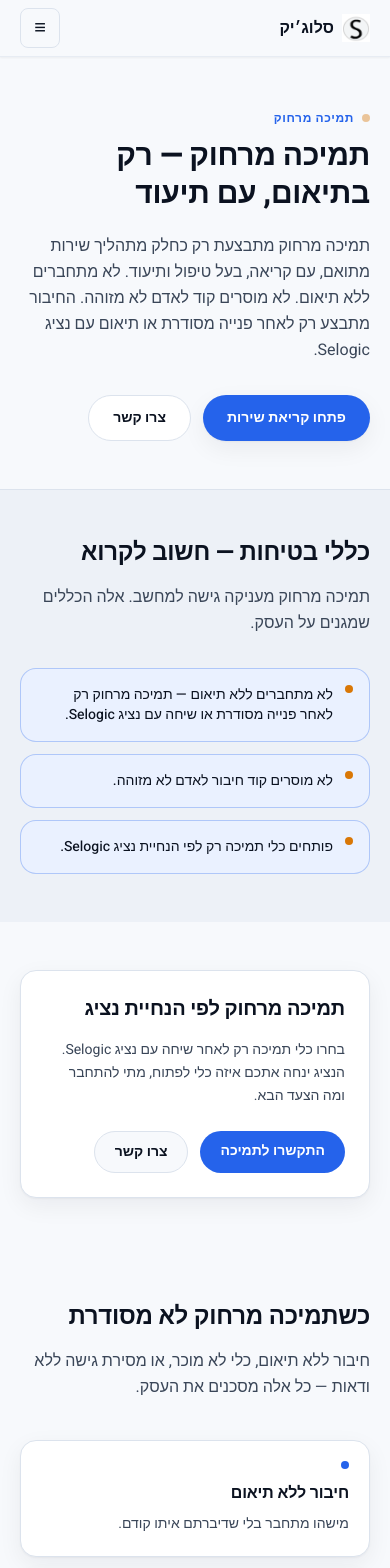
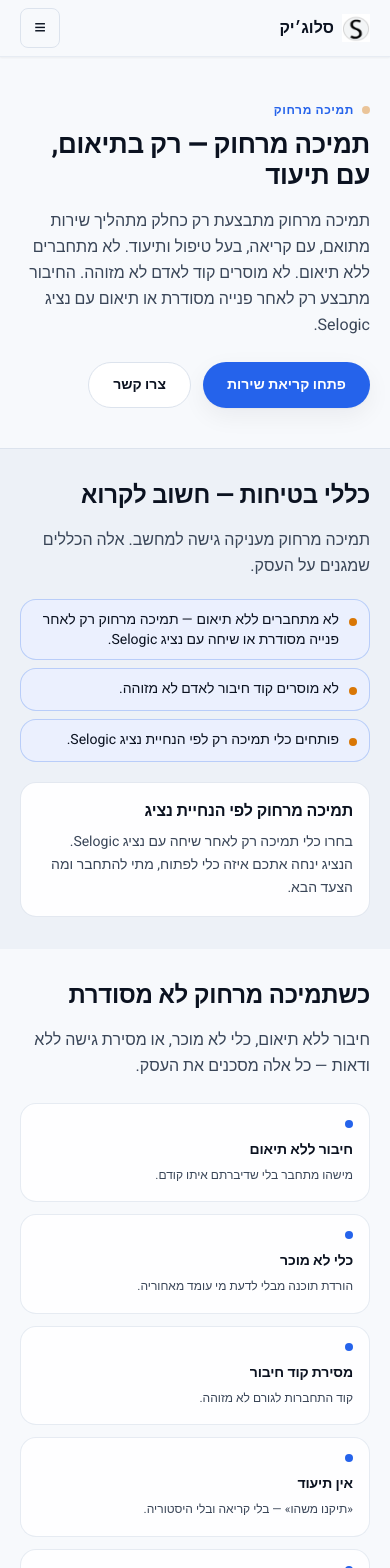
Before and after one commit to doron10-dev/selogic-website, a Next.js app: page /remote-support in a window 390 px wide. Shown: the top 1568 px of the page. Built offline with nearby package versions, Linux system fonts and the light colour scheme.

Commit message:
ui: polish service pages visual hierarchy
Co-authored-by: Cursor <cursoragent@cursor.com>

```diff
--- a/src/app/managed-it-services/page.tsx
+++ b/src/app/managed-it-services/page.tsx
@@ -8,5 +8,5 @@ export const metadata: Metadata = {
 };
 
 export default function Page() {
-  return <ServicePage content={managedItServicesPage} />;
+  return <ServicePage content={managedItServicesPage} variant="flagship" />;
 }
--- a/src/app/remote-support/page.tsx
+++ b/src/app/remote-support/page.tsx
@@ -9,5 +9,11 @@ export const metadata: Metadata = {
 };
 
 export default function Page() {
-  return <ServicePage content={remoteSupportPage} afterHero={<RemoteSupportExtras />} />;
+  return (
+    <ServicePage
+      content={remoteSupportPage}
+      afterHero={<RemoteSupportExtras />}
+      variant="compact"
+    />
+  );
 }
--- a/src/components/feature-card.tsx
+++ b/src/components/feature-card.tsx
@@ -1,33 +1,57 @@
 import Link from "next/link";
 import { StatusDot } from "@/components/status-dot";
-
-type CardItem = {
-  title: string;
-  body: string;
-  href?: string;
-};
+import type { CardItem } from "@/types/service-page";
 
 const dotKinds = ["open", "progress", "waiting", "closed"] as const;
 
-const baseClass = "group block min-w-0 card-surface p-5 card-surface-hover";
+type CardVariant = "default" | "compact" | "featured";
 
-function CardInner({ item, index }: { item: CardItem; index?: number }) {
+function cardSurfaceClass(variant: CardVariant) {
+  if (variant === "featured") {
+    return "group block min-w-0 rounded-card border-2 border-signal/30 bg-gradient-to-br from-signal-soft/30 to-white p-5 shadow-lift ring-1 ring-signal/10 transition-colors hover:border-signal/45";
+  }
+  if (variant === "compact") {
+    return "group block min-w-0 rounded-card border border-slate-line/70 bg-white/80 p-4 shadow-none transition-colors hover:border-signal/25";
+  }
+  return "group block min-w-0 card-surface p-5 card-surface-hover";
+}
+
+function CardInner({
+  item,
+  index,
+  variant = "default",
+}: {
+  item: CardItem;
+  index?: number;
+  variant?: CardVariant;
+}) {
   const dotKind = dotKinds[(index ?? 0) % dotKinds.length];
+  const isFeatured = variant === "featured" || item.featured;
+  const titleClass =
+    variant === "compact" ? "break-words text-sm font-bold text-slate-ink" : "break-words text-base font-bold text-slate-ink";
+  const bodyClass =
+    variant === "compact" ? "mt-1.5 break-words text-xs leading-relaxed text-slate-body" : "mt-2 break-words text-sm leading-relaxed text-slate-body";
 
   return (
     <>
       <div className="mb-3 flex items-center justify-between gap-2">
-        <StatusDot kind={dotKind} />
-        {typeof index === "number" && (
+        <StatusDot kind={isFeatured ? "closed" : dotKind} />
+        {typeof index === "number" && variant !== "compact" ? (
           <span className="font-mono text-xs text-slate-mute">
             {String(index + 1).padStart(2, "0")}
           </span>
-        )}
+        ) : null}
       </div>
-      <h3 className="break-words text-base font-bold text-slate-ink">{item.title}</h3>
-      <p className="mt-2 break-words text-sm leading-relaxed text-slate-body">{item.body}</p>
+      {isFeatured ? (
+        <span className="mb-2 block text-xs font-semibold text-signal-ink">שירות מרכזי</span>
+      ) : null}
+      <h3 className={titleClass}>{item.title}</h3>
+      <p className={bodyClass}>{item.body}</p>
       {item.href ? (
-        <span className="mt-3 inline-block text-signal transition-colors group-hover:text-signal-ink" aria-hidden="true">
+        <span
+          className={`inline-block text-signal transition-colors group-hover:text-signal-ink ${variant === "compact" ? "mt-2 text-xs" : "mt-3"}`}
+          aria-hidden="true"
+        >
           ←
         </span>
       ) : null}
@@ -35,8 +59,18 @@ function CardInner({ item, index }: { item: CardItem; index?: number }) {
   );
 }
 
-export function FeatureCard({ item, index }: { item: CardItem; index?: number }) {
-  const inner = <CardInner item={item} index={index} />;
+export function FeatureCard({
+  item,
+  index,
+  variant = "default",
+}: {
+  item: CardItem;
+  index?: number;
+  variant?: CardVariant;
+}) {
+  const resolvedVariant = item.featured ? "featured" : variant;
+  const baseClass = cardSurfaceClass(resolvedVariant);
+  const inner = <CardInner item={item} index={index} variant={resolvedVariant} />;
 
   if (item.href) {
     return (
@@ -52,22 +86,33 @@ export function CardGrid({
   items,
   cols = 3,
   numbered = false,
+  density = "default",
 }: {
   items: CardItem[];
   cols?: 2 | 3 | 4;
   numbered?: boolean;
+  density?: "default" | "compact";
 }) {
   const colClass =
     cols === 2
       ? "sm:grid-cols-2"
       : cols === 4
-      ? "sm:grid-cols-2 lg:grid-cols-4"
-      : "sm:grid-cols-2 lg:grid-cols-3";
+        ? "sm:grid-cols-2 lg:grid-cols-4"
+        : "sm:grid-cols-2 lg:grid-cols-3";
+
+  const gapClass = density === "compact" ? "gap-3" : "gap-4";
+  const mtClass = density === "compact" ? "mt-6" : "mt-10";
+  const cardVariant = density === "compact" ? "compact" : "default";
 
   return (
-    <div className={`mt-10 grid grid-cols-1 gap-4 ${colClass}`}>
+    <div className={`${mtClass} grid grid-cols-1 ${gapClass} ${colClass}`}>
       {items.map((item, i) => (
-        <FeatureCard key={item.title} item={item} index={numbered ? i : undefined} />
+        <div
+          key={item.title}
+          className={item.featured ? "min-w-0 sm:col-span-2 lg:col-span-2" : "min-w-0"}
+        >
+          <FeatureCard item={item} index={numbered ? i : undefined} variant={cardVariant} />
+        </div>
       ))}
     </div>
   );
--- a/src/components/page-final-cta.tsx
+++ b/src/components/page-final-cta.tsx
@@ -7,11 +7,12 @@ type PageFinalCtaProps = {
   body: string;
   primary: CtaLink;
   secondary: CtaLink;
+  compact?: boolean;
 };
 
-export function PageFinalCta({ title, body, primary, secondary }: PageFinalCtaProps) {
+export function PageFinalCta({ title, body, primary, secondary, compact = false }: PageFinalCtaProps) {
   return (
-    <Section tone="ink">
+    <Section tone="ink" className={compact ? "py-10 sm:py-14 lg:py-16" : undefined}>
       <div className="mx-auto max-w-3xl text-center">
         <SectionHeading title={title} body={body} align="center" invert />
         <div className="mt-8 grid gap-4 sm:grid-cols-2 sm:gap-6">
--- a/src/components/page-hero.tsx
+++ b/src/components/page-hero.tsx
@@ -10,6 +10,8 @@ type PageHeroProps = {
   statusKind?: "open" | "progress" | "waiting" | "closed";
   primaryCta?: HeroCtaLink;
   secondaryCta?: HeroCtaLink;
+  /** Flagship service pages — stronger hero treatment */
+  prominent?: boolean;
 };
 
 export function PageHero({
@@ -19,22 +21,89 @@ export function PageHero({
   statusKind = "open",
   primaryCta,
   secondaryCta,
+  prominent = false,
 }: PageHeroProps) {
   const hasCustomCta = Boolean(primaryCta || secondaryCta);
 
   return (
-    <section className="border-b border-slate-line bg-paper">
-      <div className="container-page py-12 sm:py-20">
+    <section
+      className={
+        prominent
+          ? "border-b border-signal/20 bg-gradient-to-bl from-signal-soft/50 via-paper to-paper"
+          : "border-b border-slate-line bg-paper"
+      }
+    >
+      <div
+        className={`container-page ${prominent ? "py-12 sm:py-20 lg:py-20" : "py-10 sm:py-16 lg:py-20"}`}
+      >
+        {prominent ? (
+          <div className="max-w-4xl rounded-card border border-signal/20 bg-white/70 p-6 shadow-lift backdrop-blur-sm sm:p-8 lg:p-10">
+            <HeroContent
+              eyebrow={eyebrow}
+              title={title}
+              intro={intro}
+              statusKind={statusKind}
+              hasCustomCta={hasCustomCta}
+              primaryCta={primaryCta}
+              secondaryCta={secondaryCta}
+              prominent
+            />
+          </div>
+        ) : (
+          <HeroContent
+            eyebrow={eyebrow}
+            title={title}
+            intro={intro}
+            statusKind={statusKind}
+            hasCustomCta={hasCustomCta}
+            primaryCta={primaryCta}
+            secondaryCta={secondaryCta}
+          />
+        )}
+      </div>
+    </section>
+  );
+}
+
+function HeroContent({
+  eyebrow,
+  title,
+  intro,
+  statusKind,
+  hasCustomCta,
+  primaryCta,
+  secondaryCta,
+  prominent = false,
+}: {
+  eyebrow: string;
+  title: string;
+  intro: string;
+  statusKind: "open" | "progress" | "waiting" | "closed";
+  hasCustomCta: boolean;
+  primaryCta?: HeroCtaLink;
+  secondaryCta?: HeroCtaLink;
+  prominent?: boolean;
+}) {
+  return (
+    <>
       <span className="eyebrow mb-3">
         <StatusDot kind={statusKind} pulse />
         {eyebrow}
       </span>
-        <h1 className="max-w-3xl text-3xl font-extrabold leading-tight text-slate-ink sm:text-4xl md:text-5xl">
+      <h1
+        className={`max-w-3xl font-extrabold text-slate-ink ${
+          prominent
+            ? "text-[1.65rem] leading-[1.18] sm:text-4xl sm:leading-tight md:text-5xl"
+            : "text-[1.625rem] leading-[1.2] sm:text-4xl sm:leading-tight md:text-5xl"
+        }`}
+      >
         {title}
       </h1>
-        <p className="mt-5 max-w-2xl text-base leading-relaxed text-slate-body sm:text-lg">{intro}</p>
+      <p className="mt-4 max-w-2xl text-base leading-relaxed text-slate-body sm:mt-5 sm:text-lg">
+        {intro}
+      </p>
       {hasCustomCta ? (
-          <div className="mt-8 flex flex-wrap gap-3">
+        <div className="mt-6 flex flex-wrap gap-3 sm:mt-8">
           {primaryCta ? (
             <Button href={primaryCta.href} variant="primary">
               {primaryCta.label}
@@ -47,13 +116,12 @@ export function PageHero({
           ) : null}
         </div>
       ) : (
-          <div className="mt-8">
+        <div className="mt-6 sm:mt-8">
           <Button href={siteUrls.technicalSupport} variant="secondary">
             פתחו קריאת שירות
           </Button>
         </div>
       )}
-      </div>
-    </section>
+    </>
   );
 }
--- a/src/components/remote-support-extras.tsx
+++ b/src/components/remote-support-extras.tsx
@@ -1,7 +1,5 @@
-import Link from "next/link";
 import { StatusDot } from "@/components/status-dot";
 import { Section, SectionHeading } from "@/components/section";
-import { contactChannels, siteLabels, siteUrls } from "@/data/contact";
 import {
   remoteSupportGuidance,
   remoteSupportSafetyRules,
@@ -9,47 +7,28 @@ import {
 
 export function RemoteSupportExtras() {
   return (
-    <>
-      <Section tone="mute" className="!py-12 sm:!py-16">
+    <Section tone="mute" className="!py-8 sm:!py-10">
       <SectionHeading
         title="כללי בטיחות — חשוב לקרוא"
         body="תמיכה מרחוק מעניקה גישה למחשב. אלה הכללים שמגנים על העסק."
       />
-        <ul className="mt-8 max-w-3xl space-y-3">
+      <ul className="mt-5 grid max-w-3xl gap-2 sm:grid-cols-1">
         {remoteSupportSafetyRules.map((rule) => (
           <li
             key={rule}
-              className="flex items-start gap-3 rounded-card border border-signal/30 bg-signal-soft p-4 text-sm font-medium text-slate-ink"
+            className="flex items-start gap-2.5 rounded-card border border-signal/25 bg-signal-soft/80 px-3 py-2.5 text-sm leading-snug text-slate-ink"
           >
+            <span className="mt-0.5 shrink-0">
               <StatusDot kind="progress" />
-              {rule}
+            </span>
+            <span>{rule}</span>
           </li>
         ))}
       </ul>
-      </Section>
-
-      <Section tone="paper" className="!py-12 sm:!py-16">
-        <div className="mx-auto max-w-2xl min-w-0 rounded-card border border-slate-line bg-white p-6 shadow-card sm:p-8">
-          <h2 className="text-xl font-bold text-slate-ink">{remoteSupportGuidance.title}</h2>
-          <p className="mt-4 text-sm leading-relaxed text-slate-body">{remoteSupportGuidance.body}</p>
-          <div className="mt-6 flex flex-wrap gap-3">
-            {contactChannels.phone && (
-              <a
-                href={contactChannels.phone}
-                className="inline-flex rounded-pill bg-signal px-5 py-2.5 text-sm font-semibold text-white transition-colors hover:bg-signal-ink"
-              >
-                {siteLabels.callSupport}
-              </a>
-            )}
-            <Link
-              href={siteUrls.contact}
-              className="inline-flex rounded-pill border border-slate-line bg-paper px-5 py-2.5 text-sm font-semibold text-slate-ink transition-colors hover:border-signal/40 hover:text-signal"
-            >
-              {siteLabels.contact}
-            </Link>
-          </div>
+      <div className="mt-5 max-w-3xl rounded-card border border-slate-line/80 bg-white/90 p-4 sm:p-5">
+        <h2 className="text-base font-bold text-slate-ink">{remoteSupportGuidance.title}</h2>
+        <p className="mt-2 text-sm leading-relaxed text-slate-body">{remoteSupportGuidance.body}</p>
       </div>
     </Section>
-    </>
   );
 }
--- a/src/components/service-page.tsx
+++ b/src/components/service-page.tsx
@@ -8,14 +8,23 @@ import { defaultFinalCta } from "@/data/shared";
 import type { ServicePageContent } from "@/types/service-page";
 import { ReactNode } from "react";
 
+const gridSectionClass = "py-10 sm:py-14 lg:py-16";
+const compactSectionClass = "py-8 sm:py-11 lg:py-14";
+
 export function ServicePage({
   content,
   afterHero,
+  variant = "default",
 }: {
   content: ServicePageContent;
   afterHero?: ReactNode;
+  variant?: "default" | "flagship" | "compact";
 }) {
   const cta = content.finalCta ?? defaultFinalCta;
+  const isFlagship = variant === "flagship";
+  const isCompact = variant === "compact";
+  const sectionPad = isCompact ? compactSectionClass : gridSectionClass;
+  const gridDensity = isCompact ? "compact" : "default";
 
   return (
     <>
@@ -26,46 +35,63 @@ export function ServicePage({
         statusKind={content.hero.statusKind}
         primaryCta={content.hero.primaryCta}
         secondaryCta={content.hero.secondaryCta}
+        prominent={isFlagship}
       />
 
       {afterHero}
 
-      <Section tone="paper">
+      <Section tone="paper" className={sectionPad}>
         <SectionHeading title={content.pain.title} body={content.pain.body} />
-        <CardGrid items={content.pain.items} cols={3} />
+        <CardGrid items={content.pain.items} cols={3} density={gridDensity} />
       </Section>
 
-      <Section tone="mute">
-        <SectionHeading title={content.whatWeDo.title} body={content.whatWeDo.body} />
-        <CardGrid items={content.whatWeDo.items} cols={3} />
+      <Section tone="mute" className={sectionPad}>
+        {isFlagship ? (
+          <div className="overflow-hidden rounded-card border border-signal/20 bg-white shadow-lift">
+            <div className="border-b border-signal/10 bg-signal-soft/50 px-5 py-2.5 sm:px-8 sm:py-3">
+              <span className="eyebrow">פתרון מרכזי</span>
+            </div>
+            <div className="p-5 sm:p-8">
+              <SectionHeading title={content.whatWeDo.title} body={content.whatWeDo.body} />
+              <CardGrid items={content.whatWeDo.items} cols={3} density={gridDensity} />
+            </div>
+          </div>
+        ) : (
+          <>
+            <SectionHeading title={content.whatWeDo.title} body={content.whatWeDo.body} />
+            <CardGrid items={content.whatWeDo.items} cols={3} density={gridDensity} />
+          </>
+        )}
       </Section>
 
-      <Section tone="paper">
+      <Section tone="paper" className={sectionPad}>
         <SectionHeading title={content.clientGains.title} body={content.clientGains.body} />
-        <CardGrid items={content.clientGains.items} cols={3} />
+        <CardGrid items={content.clientGains.items} cols={3} density={gridDensity} />
       </Section>
 
-      <Section tone="mute">
+      <Section tone="mute" className={sectionPad}>
         <SectionHeading title={content.howItWorks.title} body={content.howItWorks.body} />
-        <ol className="mt-10 grid grid-cols-1 gap-4 sm:grid-cols-2 lg:grid-cols-3 xl:grid-cols-5">
+        <ol
+          className={`grid grid-cols-1 gap-3 sm:grid-cols-2 sm:gap-4 lg:grid-cols-3 xl:grid-cols-5 ${isCompact ? "mt-6" : "mt-8"}`}
+        >
           {content.howItWorks.steps.map((step) => (
             <li
               key={step.n}
-              className="relative min-w-0 rounded-card border border-slate-line bg-white p-5 shadow-card"
+              className="relative min-w-0 rounded-card border border-slate-line bg-white p-4 shadow-card sm:p-5"
             >
-              <span className="flex h-9 w-9 items-center justify-center rounded-full bg-signal-soft font-mono text-sm font-bold text-signal-ink">
+              <span className="flex h-8 w-8 items-center justify-center rounded-full bg-signal-soft font-mono text-sm font-bold text-signal-ink sm:h-9 sm:w-9">
                 {step.n}
               </span>
-              <h3 className="mt-3 text-sm font-bold text-slate-ink">{step.title}</h3>
-              <p className="mt-1.5 text-xs leading-relaxed text-slate-body">{step.body}</p>
+              <h3 className="mt-2.5 text-sm font-bold text-slate-ink sm:mt-3">{step.title}</h3>
+              <p className="mt-1 text-xs leading-relaxed text-slate-body">{step.body}</p>
             </li>
           ))}
         </ol>
       </Section>
 
-      <Section tone="ink">
+      <Section tone="ink" className="py-10 sm:py-14 lg:py-16">
         <SectionHeading title={content.sla.title} body={content.sla.body} invert />
-        <div className="mt-10 grid grid-cols-1 gap-3 sm:grid-cols-2 lg:grid-cols-3 xl:grid-cols-4">
+        <div className="mt-6 grid grid-cols-1 gap-3 sm:mt-8 sm:grid-cols-2 lg:grid-cols-3 xl:grid-cols-4">
           {content.sla.items.map((m) => (
             <div
               key={m.label}
@@ -77,18 +103,31 @@ export function ServicePage({
         </div>
       </Section>
 
-      <Section tone="paper">
-        <SectionHeading title={content.related.title} body={content.related.body} />
-        <CardGrid items={content.related.items} cols={3} />
+      <Section tone="paper" className={isCompact ? "py-8 sm:py-10 lg:py-12" : sectionPad}>
+        <SectionHeading
+          title={content.related.title}
+          body={content.related.body}
+        />
+        <CardGrid
+          items={content.related.items}
+          cols={isCompact ? 2 : 3}
+          density="compact"
+        />
       </Section>
 
-      <PageFaq title={content.faq.title} body={content.faq.body} items={content.faq.items} />
+      <PageFaq
+        title={content.faq.title}
+        body={content.faq.body}
+        items={content.faq.items}
+        compact
+      />
 
       <PageFinalCta
         title={cta.title}
         body={cta.body}
         primary={cta.primary}
         secondary={cta.secondary}
+        compact
       />
     </>
   );
--- a/src/data/pages/solutions-hub.ts
+++ b/src/data/pages/solutions-hub.ts
@@ -20,6 +20,7 @@ export const solutionsHubCards: CardItem[] = [
     title: "שירותי IT מנוהלים",
     body: "כתובת אחת אחראית לסביבת המחשוב — משתמשים, הרשאות, תמיכה, תיעוד ובקרה.",
     href: "/managed-it-services",
+    featured: true,
   },
   {
     title: "תמיכה טכנית לעסקים",
--- a/src/types/service-page.ts
+++ b/src/types/service-page.ts
@@ -2,6 +2,8 @@ export type CardItem = {
   title: string;
   body: string;
   href?: string;
+  /** Hub grid: wider featured card styling */
+  featured?: boolean;
 };
 
 export type WorkflowStep = {
```
Also changed, not shown: src/app/solutions/page.tsx (+4 -3 lines), src/components/page-faq.tsx (+4 -3 lines). Lines whose indentation alone changed are shown as unchanged.
